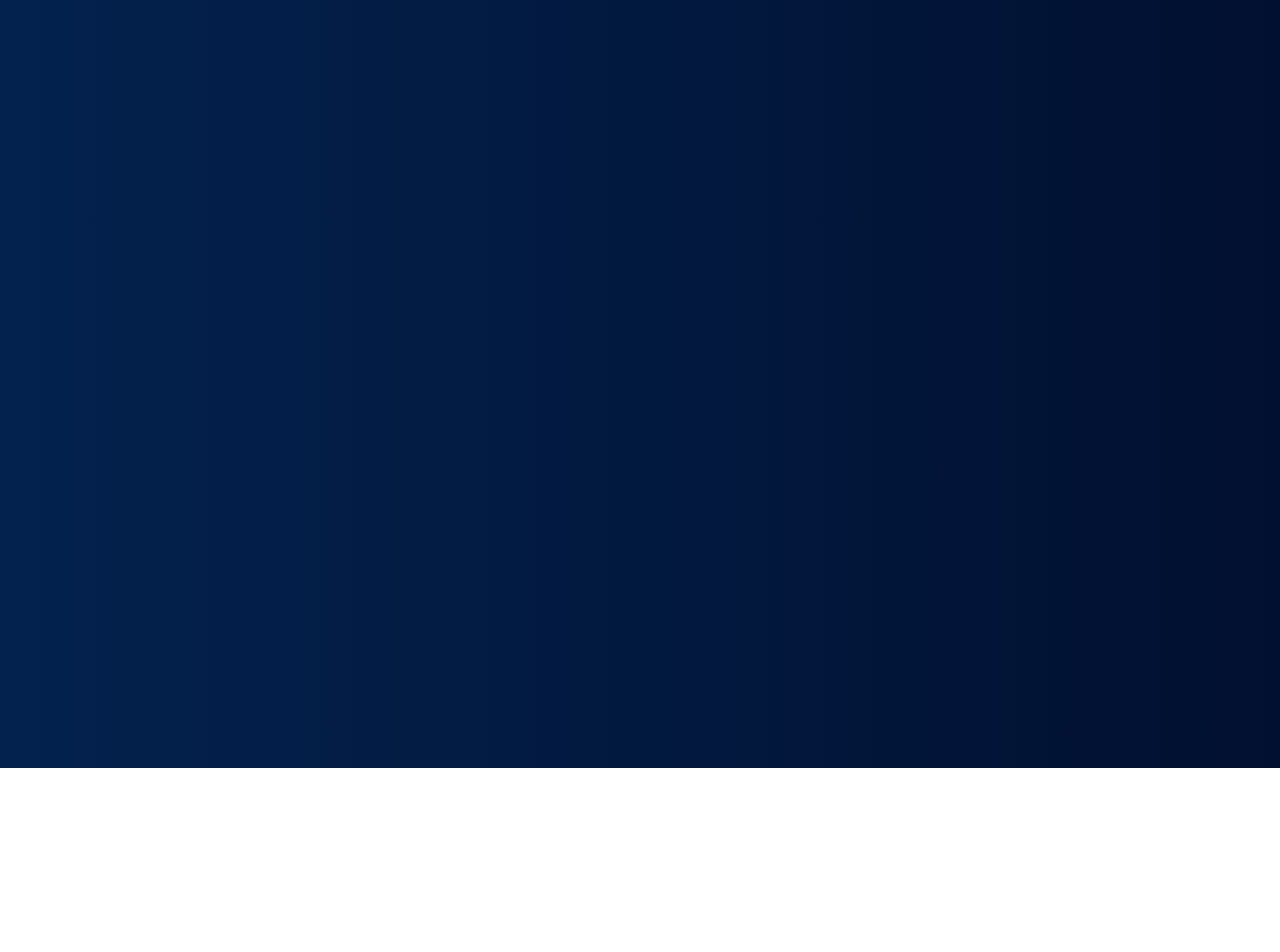
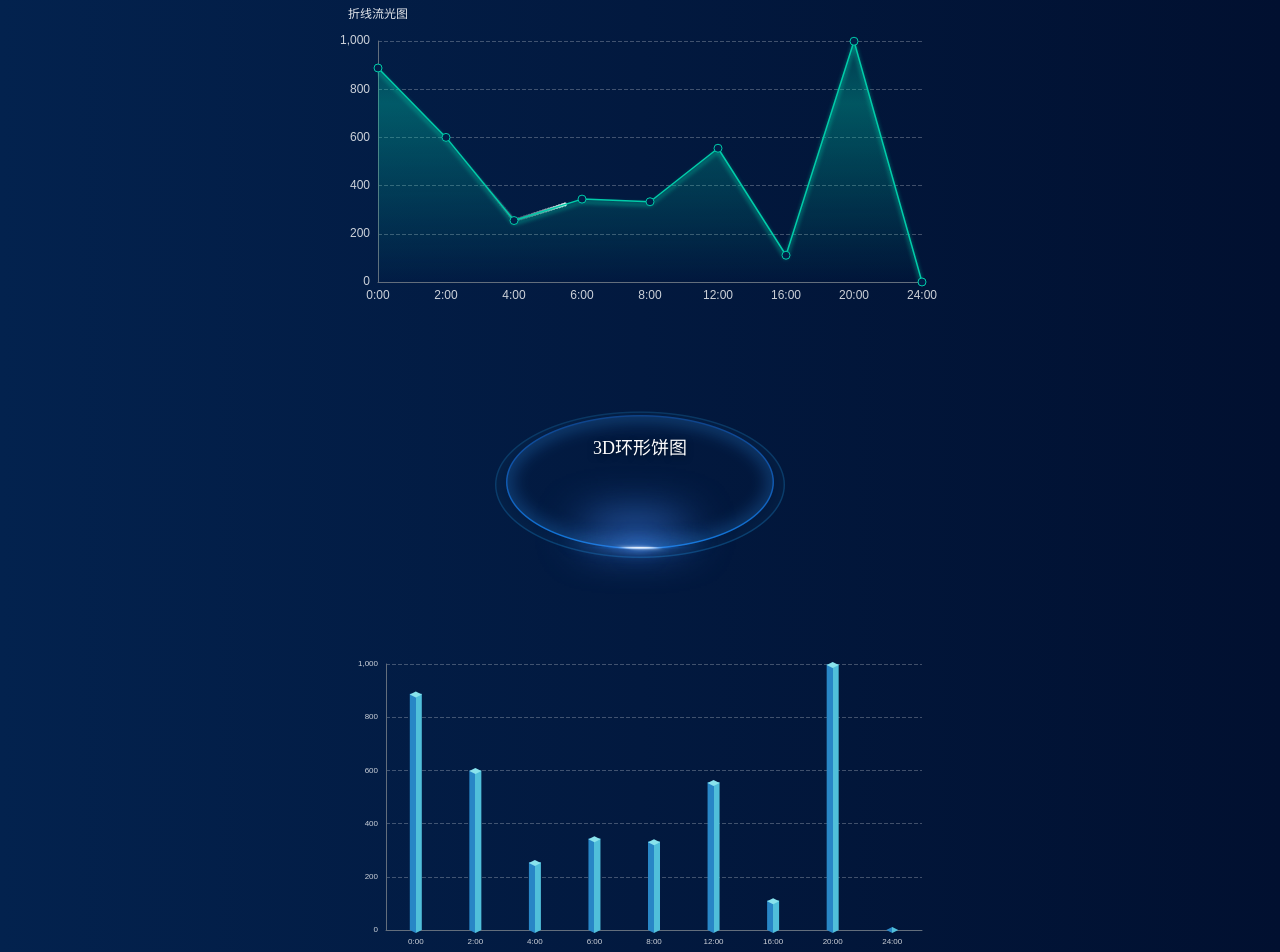
Before and after one commit to susu-hu/susu-vue3-vite, a Vue app in the folder web/: page /echarts in a window 1280 px wide. Before the commit this address had no page. Shown: the part 32-984 px from the top of the page. Before the commit the page ends 800 px from the top, so only its background shows below. Built offline with nearby package versions, Linux system fonts and the light colour scheme; a web font is replaced by a local one.

Commit message:
feat:"图表index页面"

```diff
--- a/web/src/router/modules/echarts/index.js
+++ b/web/src/router/modules/echarts/index.js
@@ -7,6 +7,14 @@
  * @Description: echarts图表
  */
 export default [
+  {
+    path: "/echarts",
+    name: "echarts",
+    meta: {
+      title: "echart图表",
+    },
+    component: () => import("@/views/echarts/Index.vue"),
+  },
   {
     path: "/echarts/threeDBar",
     name: "threeDBar",
--- /dev/null
+++ b/web/src/views/echarts/Index.vue
@@ -0,0 +1,11 @@
+<template>
+  <LineFlow />
+  <ThreeDPie />
+  <ThreeDBar />
+</template>
+<script setup>
+import LineFlow from "./lineFlow/Index.vue";
+import ThreeDPie from "./threeDPie/Index.vue";
+import ThreeDBar from "./threeDBar/Index.vue";
+</script>
+<style lang="less" scoped></style>
```
